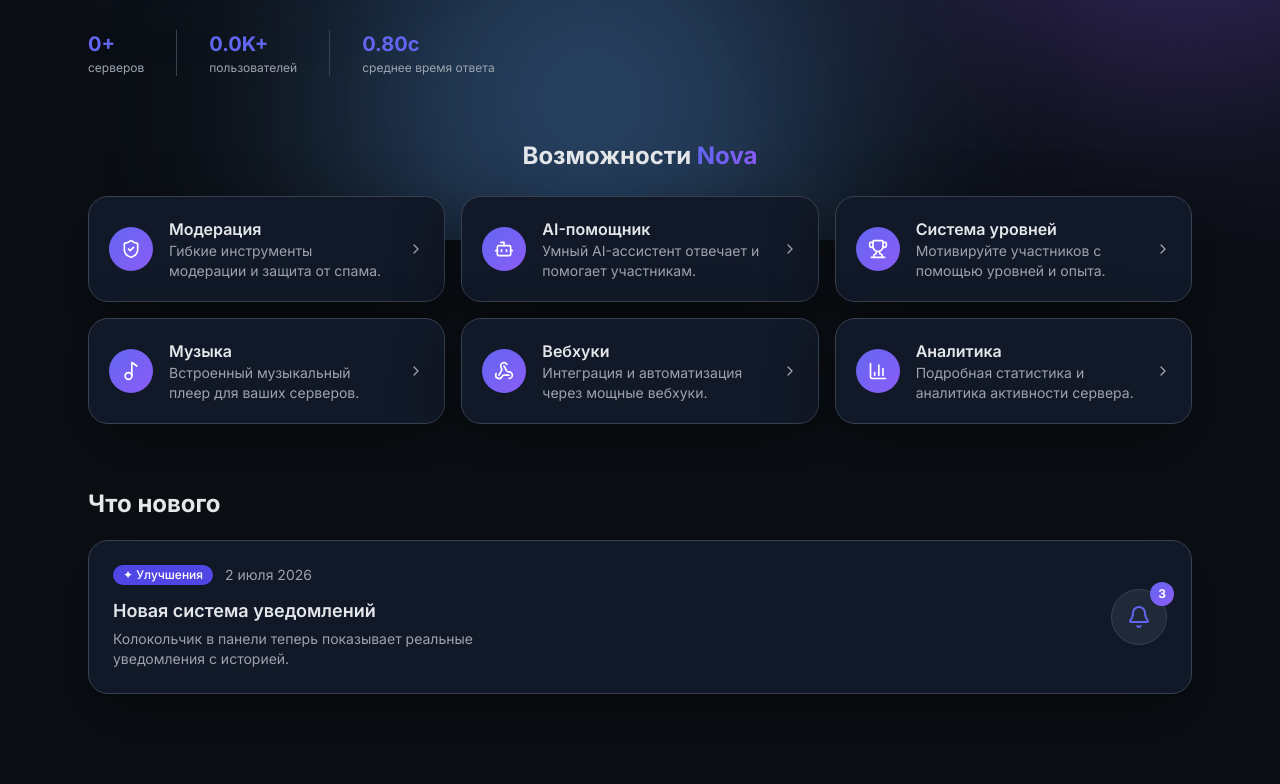
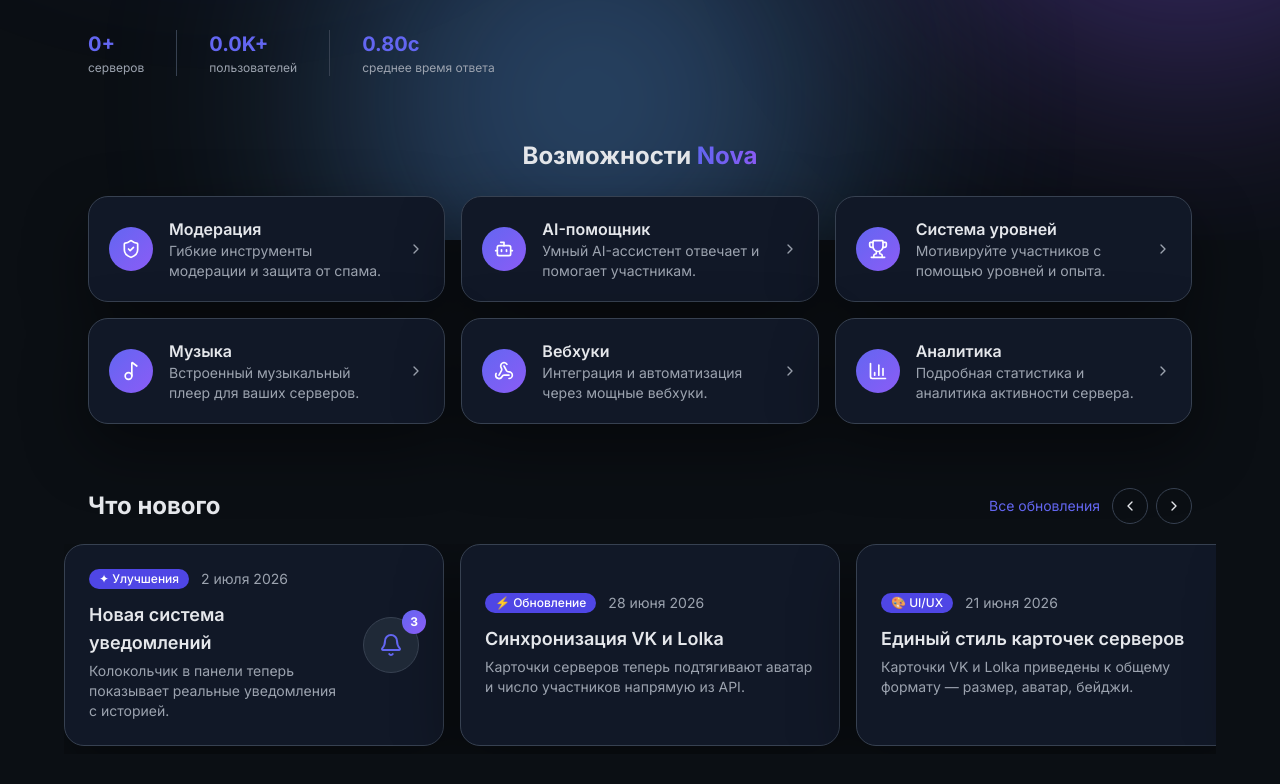
Before and after one commit to R4YDMOND/nova-bot, a Next.js app in the folder frontend/: page / in a window 1280 px wide. Shown: the part 560-1344 px from the top of the page. Built offline with nearby package versions, Linux system fonts and the light colour scheme; no server answers.

Commit message:
fix: платформенные SVG-иконки вместо эмодзи + карусель Что нового

```diff
--- a/frontend/src/app/page.tsx
+++ b/frontend/src/app/page.tsx
@@ -1,5 +1,5 @@
 'use client';
-import { useState, useEffect } from 'react';
+import { useState, useEffect, useRef } from 'react';
 import Link from 'next/link';
 import { Card } from '@/components/ui/card';
 import { Badge } from '@/components/ui/badge';
@@ -21,10 +21,41 @@
   Bell,
   Moon,
   Sun,
+  ChevronLeft,
 } from 'lucide-react';
 
 const API_BASE = 'https://nova-bot-rpsy.onrender.com';
 const FALLBACK_STATS = { servers: 0, users: 0, responseTime: 0.8 };
+
+// Последние обновления — пока статический список (последние 3-4 записи).
+// TODO: при появлении /api/changelog на бэкенде заменить на реальные
+// динамические данные с версиями (см. правку ТЗ 15.07.2026).
+const UPDATES = [
+  {
+    date: '2 июля 2026',
+    badge: '✦ Улучшения',
+    title: 'Новая система уведомлений',
+    desc: 'Колокольчик в панели теперь показывает реальные уведомления с историей.',
+  },
+  {
+    date: '28 июня 2026',
+    badge: '⚡ Обновление',
+    title: 'Синхронизация VK и Lolka',
+    desc: 'Карточки серверов теперь подтягивают аватар и число участников напрямую из API.',
+  },
+  {
+    date: '21 июня 2026',
+    badge: '🎨 UI/UX',
+    title: 'Единый стиль карточек серверов',
+    desc: 'Карточки VK и Lolka приведены к общему формату — размер, аватар, бейджи.',
+  },
+  {
+    date: '14 июня 2026',
+    badge: '🚀 Миграция',
+    title: 'Переезд на Render',
+    desc: 'Frontend и backend перенесены с Vercel на Render для большей стабильности.',
+  },
+];
 
 const FEATURES = [
   { icon: ShieldCheck, title: 'Модерация', desc: 'Гибкие инструменты модерации и защита от спама.' },
@@ -66,6 +97,15 @@
   const [loaded, setLoaded] = useState(false);
   const [showLolkaModal, setShowLolkaModal] = useState(false);
   const { theme, toggleTheme } = useTheme();
+  const updatesRef = useRef<HTMLDivElement>(null);
+
+  function scrollUpdates(direction: 1 | -1) {
+    const el = updatesRef.current;
+    if (!el) return;
+    const card = el.querySelector<HTMLElement>(':scope > *');
+    const step = (card?.offsetWidth ?? 320) + 16; // ширина карточки + gap
+    el.scrollBy({ left: step * direction, behavior: 'smooth' });
+  }
 
   useEffect(() => {
     fetch(`${API_BASE}/api/stats`, { cache: 'no-store' })
@@ -217,25 +257,60 @@
           </div>
         </div>
 
-        {/* What's new */}
+        {/* What's new — карусель с прокруткой вправо/влево, последние 3-4 обновления */}
         <div>
-          <h2 className="text-2xl font-bold mb-5">Что нового</h2>
-          <Card className="p-6 flex items-center justify-between gap-6 flex-wrap">
-            <div>
-              <div className="flex items-center gap-3 mb-3">
-                <Badge variant="default">✦ Улучшения</Badge>
-                <span className="text-sm text-[rgb(var(--text-secondary))]">2 июля 2026</span>
+          <div className="flex items-center justify-between mb-5">
+            <h2 className="text-2xl font-bold">Что нового</h2>
+            <div className="flex items-center gap-2">
+              <Link
+                href="/dashboard/docs"
+                className="hidden sm:inline text-sm text-primary hover:underline mr-1"
+              >
+                Все обновления
+              </Link>
+              <button
+                onClick={() => scrollUpdates(-1)}
+                aria-label="Предыдущие обновления"
+                className="w-9 h-9 rounded-xl border border-[rgb(var(--border))] flex items-center justify-center hover:bg-[rgb(var(--surface-2))] transition-colors"
+              >
+                <ChevronLeft className="w-4 h-4" />
+              </button>
+              <button
+                onClick={() => scrollUpdates(1)}
+                aria-label="Следующие обновления"
+                className="w-9 h-9 rounded-xl border border-[rgb(var(--border))] flex items-center justify-center hover:bg-[rgb(var(--surface-2))] transition-colors"
+              >
+                <ChevronRight className="w-4 h-4" />
+              </button>
             </div>
-              <h3 className="text-lg font-semibold mb-1">Новая система уведомлений</h3>
-              <p className="text-sm text-[rgb(var(--text-secondary))] max-w-md">
-                Колокольчик в панели теперь показывает реальные уведомления с историей.
-              </p>
           </div>
+
+          <div
+            ref={updatesRef}
+            className="flex gap-4 overflow-x-auto snap-x snap-mandatory scroll-smooth pb-2 -mx-6 px-6 [scrollbar-width:none] [&::-webkit-scrollbar]:hidden"
+          >
+            {UPDATES.map((u, i) => (
+              <Card
+                key={i}
+                className="snap-start shrink-0 w-[85%] sm:w-[380px] p-6 flex items-center justify-between gap-6"
+              >
+                <div className="min-w-0">
+                  <div className="flex items-center gap-3 mb-3 flex-wrap">
+                    <Badge variant="default">{u.badge}</Badge>
+                    <span className="text-sm text-[rgb(var(--text-secondary))]">{u.date}</span>
+                  </div>
+                  <h3 className="text-lg font-semibold mb-1">{u.title}</h3>
+                  <p className="text-sm text-[rgb(var(--text-secondary))]">{u.desc}</p>
+                </div>
+                {i === 0 && (
                   <div className="relative shrink-0 w-14 h-14 rounded-2xl bg-[rgb(var(--surface-2))] border border-[rgb(var(--border))] flex items-center justify-center">
                     <Bell className="w-6 h-6 text-primary" />
                     <span className="absolute -top-2 -right-2 w-6 h-6 rounded-full bg-gradient-to-br from-primary to-secondary text-white text-xs font-bold flex items-center justify-center">3</span>
                   </div>
+                )}
               </Card>
+            ))}
+          </div>
         </div>
       </div>
 
--- /dev/null
+++ b/frontend/src/components/PlatformIcon.tsx
@@ -0,0 +1,41 @@
+// Единые иконки платформ. Раньше использовались эмодзи (🔵 / 🎮), которые
+// по-разному (и криво) рендерятся в зависимости от ОС/браузера — на карточках
+// серверов, в свитчере и в фильтрах. Теперь везде один и тот же чистый SVG.
+import type { FC } from 'react';
+
+type Platform = 'vk' | 'lolka';
+
+interface PlatformIconProps {
+  platform: Platform;
+  className?: string;
+}
+
+function VkGlyph({ className }: { className?: string }) {
+  return (
+    <svg viewBox="0 0 24 24" className={className} xmlns="http://www.w3.org/2000/svg">
+      <rect width="24" height="24" rx="6" fill="#0077FF" />
+      <path
+        fill="#fff"
+        d="M12.79 17.35h1.16c.35 0 .46-.28 1.09-.92.55-.53.79-.6.93-.6.19 0 .24.05.24.32v.84c0 .23-.07.36-.67.36-.98 0-2.07-.6-2.84-1.71-1.16-1.63-1.48-2.86-1.48-3.1 0-.14.05-.26.32-.26h1.16c.23 0 .32.1.41.36.46 1.33 1.22 2.5 1.54 2.5.12 0 .17-.05.17-.35v-1.36c-.04-.63-.37-.69-.37-.91 0-.11.09-.22.23-.22h1.83c.2 0 .27.11.27.34v1.85c0 .2.09.27.14.27.12 0 .22-.07.43-.29.67-.75 1.14-1.9 1.14-1.9.06-.14.18-.26.41-.26h1.16c.35 0 .43.14.35.34-.15.54-1.25 2.14-1.25 2.14-.1.16-.14.23 0 .42.1.14.42.41.64.67.4.45.7.83.78 1.09.09.26-.05.4-.31.4z"
+      />
+    </svg>
+  );
+}
+
+function LolkaGlyph({ className }: { className?: string }) {
+  return (
+    <svg viewBox="0 0 24 24" className={className} xmlns="http://www.w3.org/2000/svg">
+      <rect width="24" height="24" rx="6" fill="#8B5CF6" />
+      <path
+        fill="#fff"
+        d="M7.2 11.2c-1.1 0-2 .9-2 2s.9 2 2 2 2-.9 2-2-.9-2-2-2Zm9.6 0c-1.1 0-2 .9-2 2s.9 2 2 2 2-.9 2-2-.9-2-2-2ZM9 9h1.4v1.4H12V12h-1.6v1.4H9V12H7.4v-1.6H9V9Zm5.3-.2 4.6 1.4a2 2 0 0 1 1.4 2.1l-.4 2.6a1.4 1.4 0 0 1-2.5.6l-.9-1.2a1.6 1.6 0 0 0-1.28-.65H8.44a1.6 1.6 0 0 0-1.28.65l-.9 1.2a1.4 1.4 0 0 1-2.5-.6l-.4-2.6a2 2 0 0 1 1.4-2.1l4.6-1.4a4.8 4.8 0 0 1 2.94 0Z"
+      />
+    </svg>
+  );
+}
+
+export const PlatformIcon: FC<PlatformIconProps> = ({ platform, className = 'w-5 h-5 rounded-md' }) => {
+  return platform === 'vk' ? <VkGlyph className={className} /> : <LolkaGlyph className={className} />;
+};
+
+export const PLATFORM_LABEL: Record<Platform, string> = { vk: 'VK', lolka: 'Lolka' };
--- a/frontend/src/components/ServerSwitcher.tsx
+++ b/frontend/src/components/ServerSwitcher.tsx
@@ -2,8 +2,7 @@
 import { Select, SelectTrigger, SelectContent, SelectItem } from '@/components/ui/select';
 import { useServer } from '@/context/ServerProvider';
 import { Server as ServerIcon } from 'lucide-react';
-
-const PLATFORM_ICON: Record<string, string> = { lolka: '🎮', vk: '🔵' };
+import { PlatformIcon } from '@/components/PlatformIcon';
 
 export function ServerSwitcher() {
   const { servers, loading, selectedServerId, selectedServer, selectServer } = useServer();
@@ -19,7 +18,7 @@
           <ServerIcon className="w-4 h-4 text-[rgb(var(--text-secondary))] shrink-0" />
           {selectedServer ? (
             <>
-              <span>{PLATFORM_ICON[selectedServer.platform] || '🔵'}</span>
+              <PlatformIcon platform={selectedServer.platform} className="w-4 h-4 rounded shrink-0" />
               <span className="truncate">{selectedServer.name}</span>
             </>
           ) : (
@@ -31,7 +30,7 @@
         {servers.map(s => (
           <SelectItem key={s.server_id} value={s.server_id}>
             <span className="flex items-center gap-2">
-              <span>{PLATFORM_ICON[s.platform] || '🔵'}</span>
+              <PlatformIcon platform={s.platform} className="w-4 h-4 rounded shrink-0" />
               {s.name}
             </span>
           </SelectItem>
```
Also changed, not shown: frontend/src/app/dashboard/servers/page.tsx (+29 -19 lines), 1 other file (tests, documents, lock files or other folders). Lines whose indentation alone changed are shown as unchanged.
